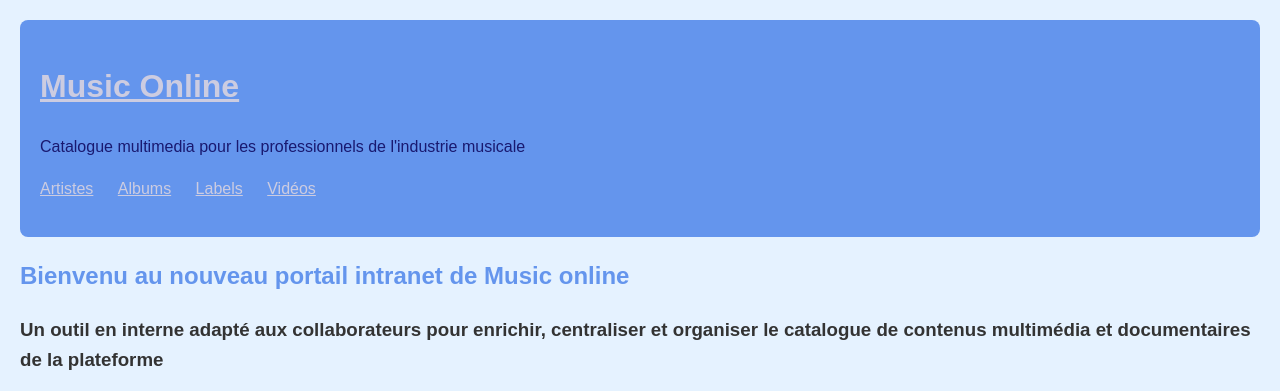
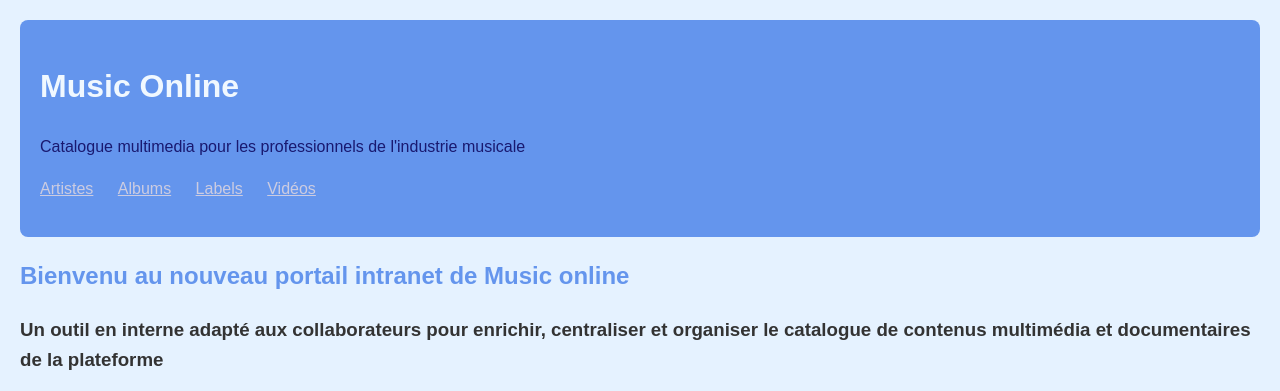
Before and after one commit to f442f9mv2z-tech/mon-site, a plain HTML site: page index.html in a window 1280 px wide. Shown: the top 391 px of the page. Drawn offline with Linux system fonts and the light colour scheme.

Commit message:
Update index.html

```diff
--- a/index.html
+++ b/index.html
@@ -8,7 +8,7 @@
     </head>
     <body>
         <header>
-            <h1><a href="index.html">Music Online</a></h1>
+            <h1>Music Online</h1>
             <p>Catalogue multimedia pour les professionnels de l'industrie musicale</p>
             <nav>
                 <ul>
```
